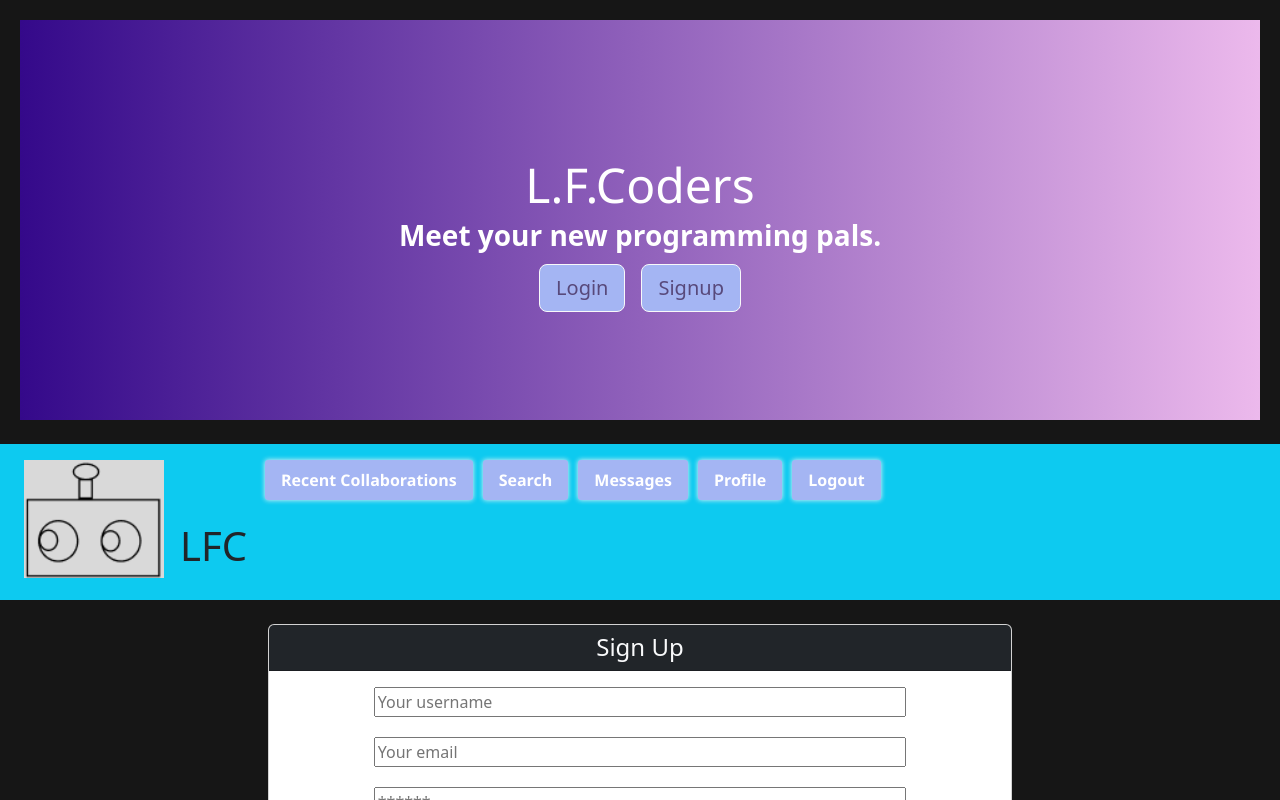
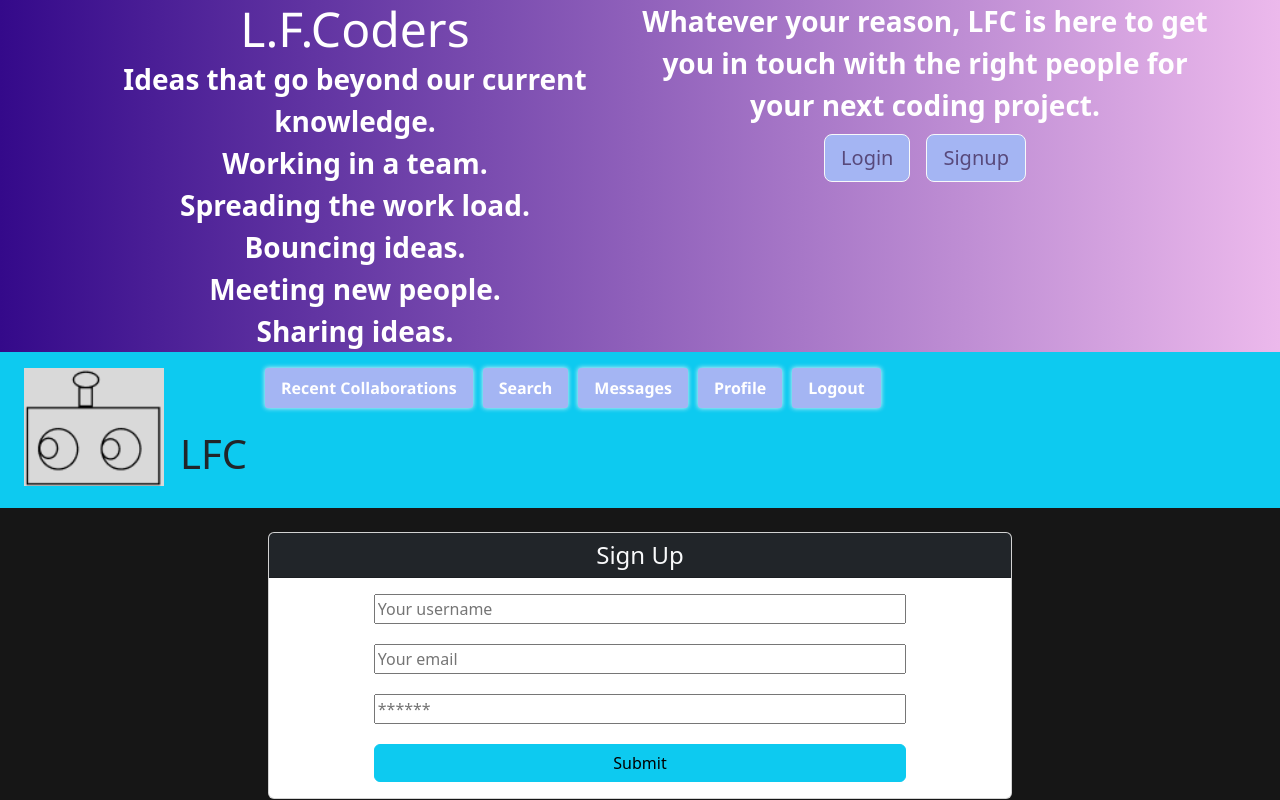
Before and after one commit to LorenzoFTSIC/LFCoders, a React (Create React App) app in the folder client/: page /signup in a window 1280 px wide. Shown: the top 800 px of the page. Built offline with nearby package versions, Linux system fonts and the light colour scheme.

Commit message:
Add more content to header, have it sit side by side and adjust styling

```diff
--- a/client/src/components/Header/index.js
+++ b/client/src/components/Header/index.js
@@ -5,32 +5,34 @@ import Auth from '../../utils/auth';
 
 const styles = {
   header: {
-    height:'400px',
-    margin: 20,
-    backgroundImage:"linear-gradient(to right, rgb(52, 9, 138) , rgb(236, 185, 236))",
-    textAlign: 'center',
+    minHeight: '350px',
+    backgroundImage:
+      'linear-gradient(to right, rgb(52, 9, 138) , rgb(236, 185, 236))',
+    textAlign: 'center'
   },
   headerContent: {
-    color:'white',
-    paddingTop:'90px'
+    padding: 0,
+    color: 'white',
+    display: 'flex',
+    justifyContent: 'space-around'
   },
-
+  headerSides: {
+    width: '50%'
+  },
   title: {
-    color:'white',
-    paddingTop:'30px',
+    color: 'white',
     fontSize: '3rem',
-    fontFamily: 'Segoe UI',
+    fontFamily: 'Segoe UI'
   },
 
   link: {
-    textDecoration: 'none',
+    textDecoration: 'none'
   },
 
   button: {
     backgroundColor: '#a4b5f3',
     color: '#58497b'
   }
-
 };
 
 const Header = () => {
@@ -39,15 +41,34 @@ const Header = () => {
     Auth.logout();
   };
   return (
-    <header style={styles.header} className="bg-info text-dark mb-4 py-3 display-flex align-center">
-      <div style={styles.headerContent} className="container flex-column justify-space-between-lg justify-center align-center text-center">
-        <Link style={styles.link} className="none" to="/" >
-          <h1  style={styles.title} className="m-0">
+    <header
+      style={styles.header}
+      className="bg-info text-dark display-flex align-center"
+    >
+      <div
+        style={styles.headerContent}
+        className="container"
+      >
+        <div style={styles.headerSides}>
+          {/* <Link style={styles.link} className="none" to="/"> */}
+          <h1 style={styles.title} className="m-0">
             L.F.Coders
           </h1>
-        </Link>
+          {/* </Link> */}
           <p className="m-0" style={{ fontSize: '1.75rem', fontWeight: '700' }}>
-          Meet your new programming pals.
+            Ideas that go beyond our current knowledge. <br /> Working in a
+            team. <br />
+            Spreading the work load. <br />
+            Bouncing ideas. <br />
+            Meeting new people. <br />
+            Sharing ideas.
+          </p>
+        </div>
+
+        <div style={styles.headerSides}>
+          <p className="m-0" style={{ fontSize: '1.75rem', fontWeight: '700' }}>
+            Whatever your reason, LFC is here to get you in touch with the right
+            people for your next coding project.
           </p>
           <div>
             {Auth.loggedIn() ? (
@@ -61,14 +82,23 @@ const Header = () => {
               </>
             ) : (
               <>
-              <Link style={styles.button} className="btn btn-lg btn-light m-2" to="/login">
+                <Link
+                  style={styles.button}
+                  className="btn btn-lg btn-light m-2"
+                  to="/login"
+                >
                   Login
                 </Link>
-              <Link style={styles.button} className="btn btn-lg btn-light m-2" to="/signup">
+                <Link
+                  style={styles.button}
+                  className="btn btn-lg btn-light m-2"
+                  to="/signup"
+                >
                   Signup
                 </Link>
               </>
             )}
+          </div>
         </div>
       </div>
     </header>
--- a/client/src/pages/Signup.js
+++ b/client/src/pages/Signup.js
@@ -5,8 +5,8 @@ import { useMutation } from '@apollo/client';
 import { ADD_PROFILE } from '../utils/mutations';
 
 import Auth from '../utils/auth';
-import Slider from '@mui/material/Slider';
-import Typography from '@mui/material/Typography';
+// import Slider from '@mui/material/Slider';
+// import Typography from '@mui/material/Typography';
 const styles = {
   form: {
     display:"flex",
@@ -102,10 +102,10 @@ const Signup = () => {
                   value={formState.password}
                   onChange={handleChange}
                 />
-                <Typography id="js-slider" gutterBottom>
+                {/* <Typography id="js-slider" gutterBottom>
                 Javascript
               </Typography>
-                <Slider defaultValue={0} aria-label="Default" aria-labelledby="js-slider" valueLabelDisplay="auto" />
+                <Slider defaultValue={0} aria-label="Default" aria-labelledby="js-slider" valueLabelDisplay="auto" /> */}
 
                 <button
                   className="btn btn-block btn-info"
```
Lines whose indentation alone changed are shown as unchanged.
